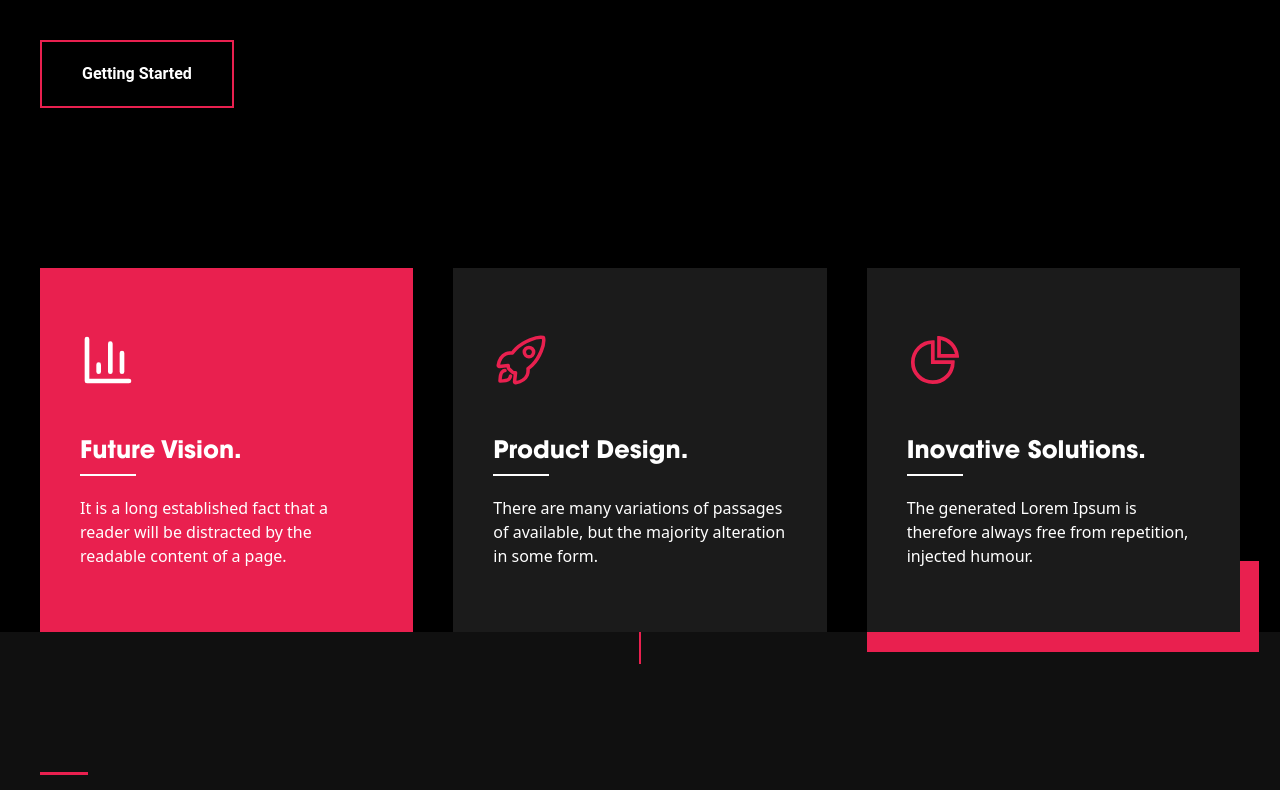
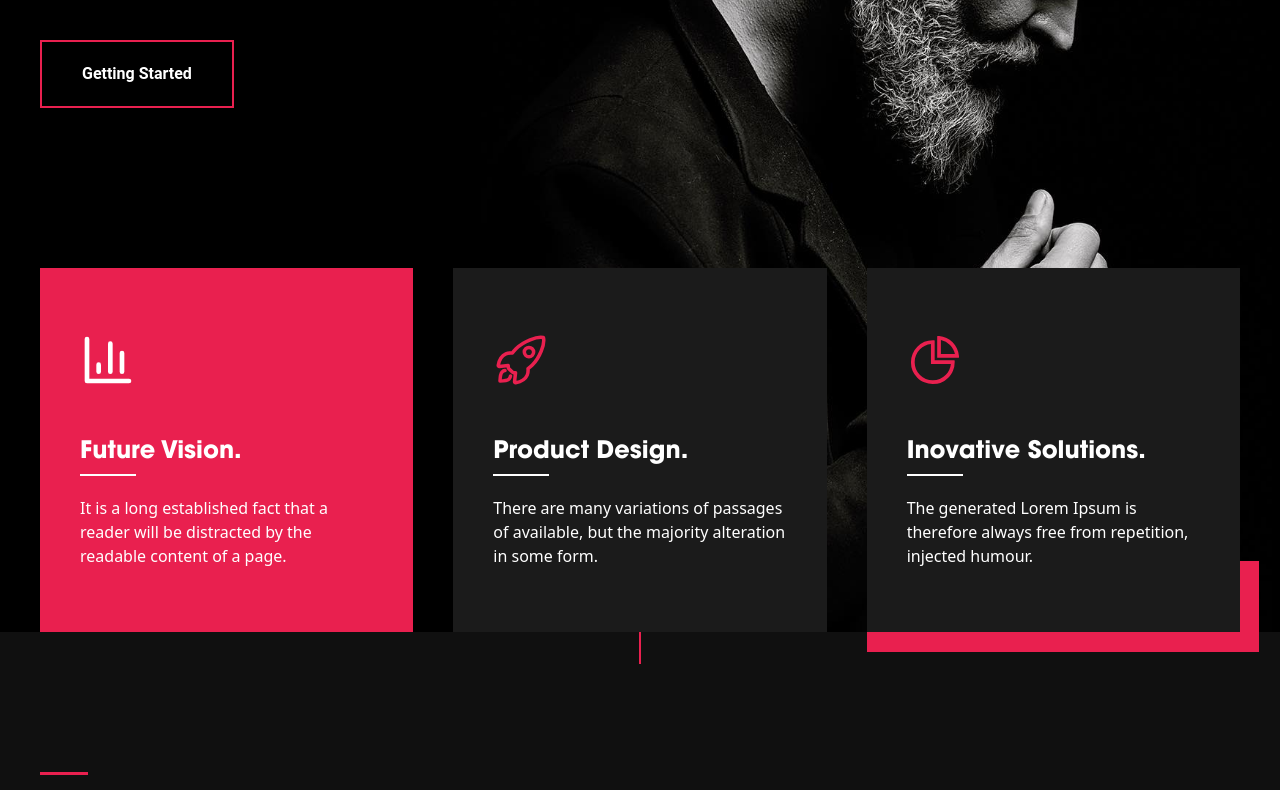
Before and after one commit to shd-mn/gentium-demo, a website: page build/index.html in a window 1280 px wide. Shown: the part 527-1317 px from the top of the page. Drawn offline with nearby package versions, Linux system fonts and the light colour scheme; the site is published under a folder, as on GitHub Pages, so addresses that start at the root find nothing.

Commit message:
fix:  hero image path changed

```diff
--- a/build/index.html
+++ b/build/index.html
@@ -196,7 +196,7 @@
 
           <div class="absolute right-0 top-0 -z-10 h-full">
             <image
-              src="/build/assets/images/hero_02.jpg"
+              src="./assets/images/hero_02.jpg"
               alt="We're a digital agency."
               class="h-full w-full object-contain"
             />
```
